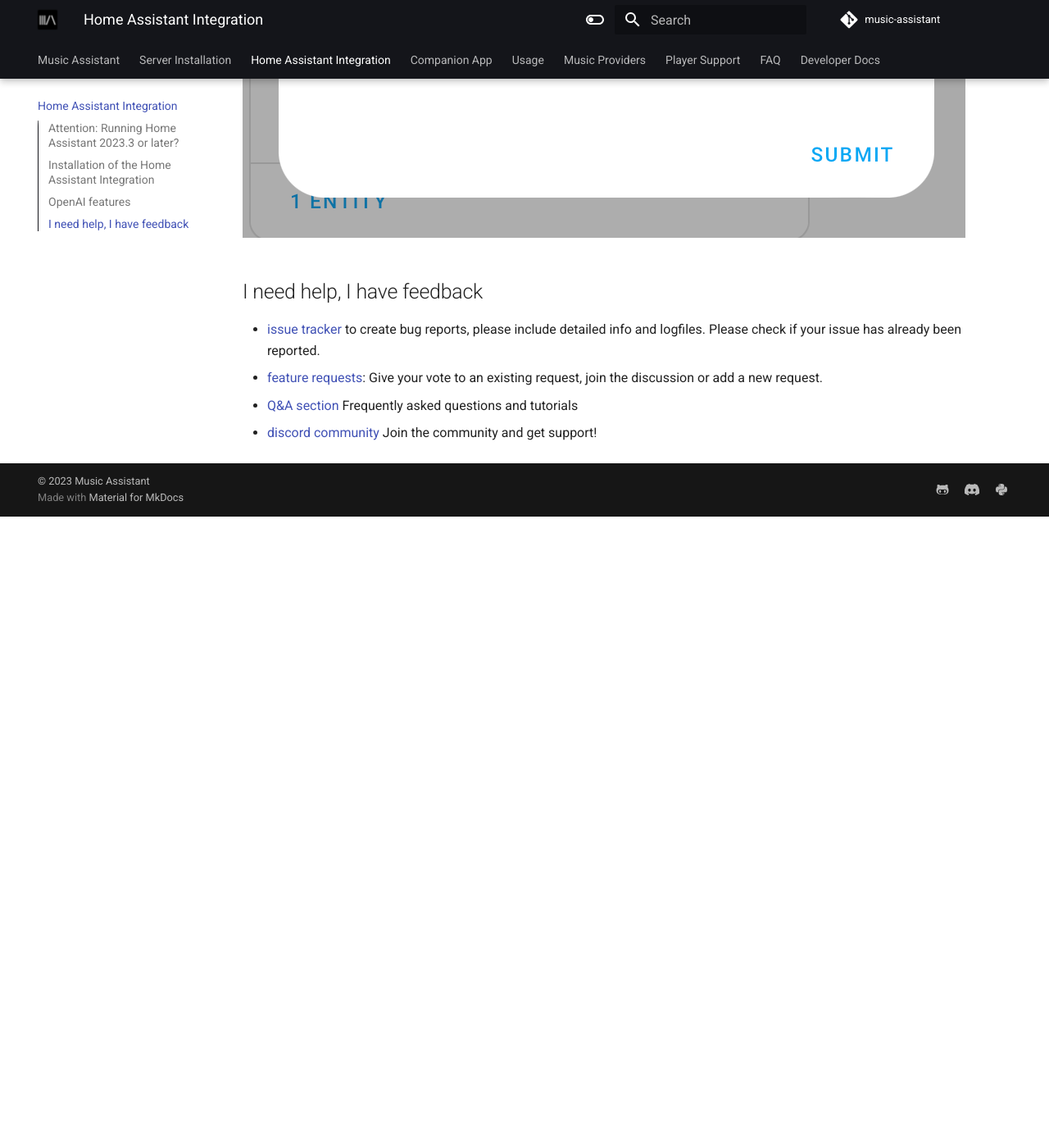
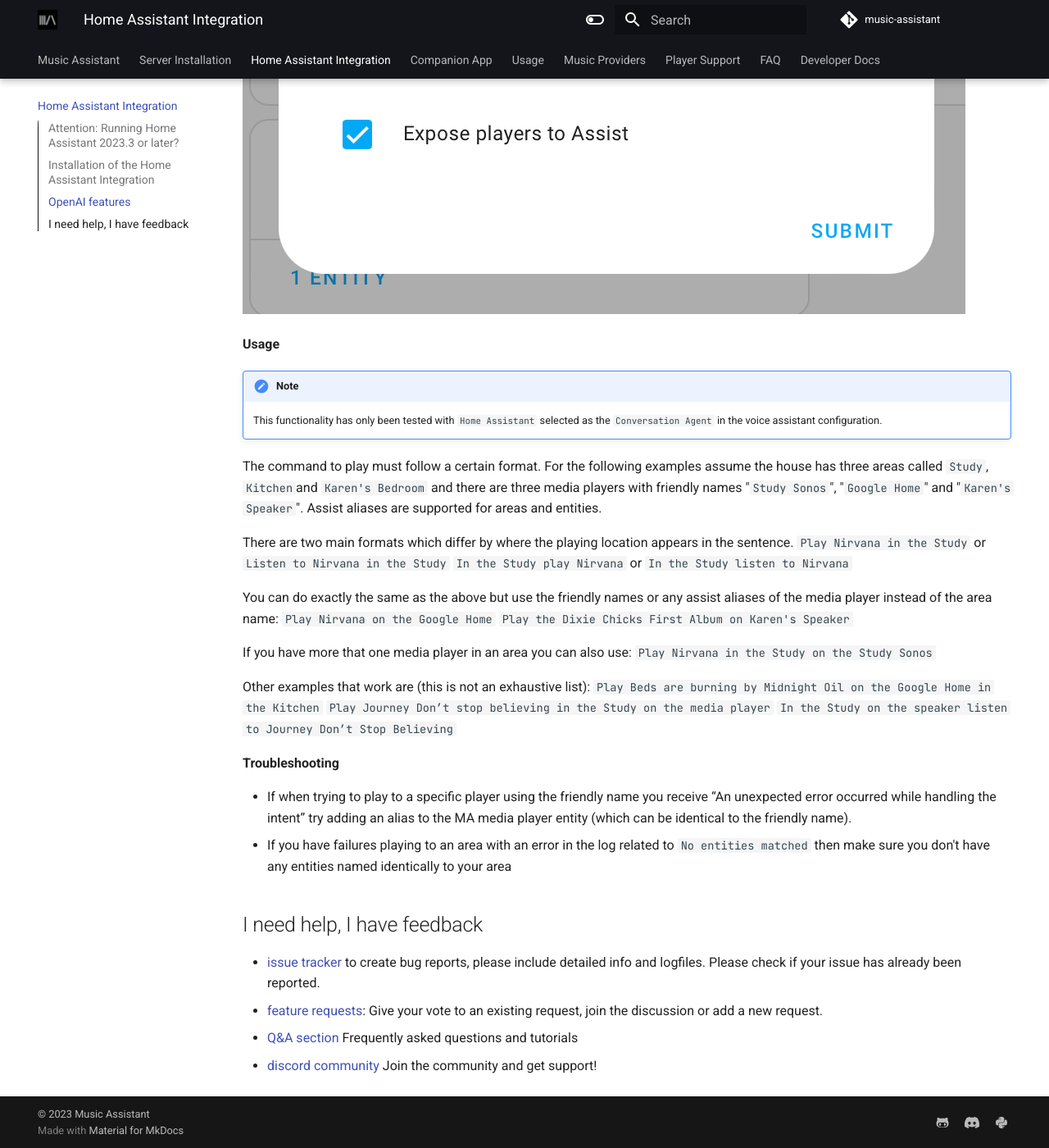
Before and after one commit to pwbriggs/music-assistant.github.io, an MkDocs documentation site: the page built from docs/integration.md, in a window 1280 px wide and 1400 px high, scrolled down 1812 px. Shown: the whole window at 82% size. Built offline with MkDocs 1.6.1 and Material for MkDocs 9.7.7, drawn with Linux system fonts in a browser that asks for light colours; before the commit the page ends 2442 px from its top, so only the background shows below that; some of the changed text lies outside the part shown.

Commit message:
Merge additional OpenAI info from the FAQs

```diff
--- a/docs/integration.md
+++ b/docs/integration.md
@@ -29,16 +29,46 @@
 
 ## OpenAI features
 
-During [Chapter 5 of "Year of the Voice"](https://www.youtube.com/live/djEkgoS5dDQ?si=pt8-qYH3PTpsnOq9&t=3699), [JLo](https://blog.jlpouffier.fr/chatgpt-powered-music-search-engine-on-a-local-voice-assistant/) showed something he had been working on to use the OpenAI integration along with Music Assistant. We now have this feature baked in to the integration code directly, although some extra setup is still required.
+During [Chapter 5 of "Year of the Voice"](https://www.youtube.com/live/djEkgoS5dDQ?si=pt8-qYH3PTpsnOq9&t=3699), [JLo](https://blog.jlpouffier.fr/chatgpt-powered-music-search-engine-on-a-local-voice-assistant/) showed something he had been working on to use the OpenAI integration along with Music Assistant. Note that this originally worked by using custom intents and it was difficult to reliably specify a player or an area for the music to be sent to. For this reason the functionality is built into the MA Integration.
+
+**Installation Requirements**
 - You need to be running the latest BETA of the HA Integration
+- You need a voice assistant configured (even if you want to just type in the query)
 - You need to create/add another OpenAI integration that is purely for Music Assistant.
-- Add the prompt found [here](https://github.com/music-assistant/hass-music-assistant/blob/main/prompt/prompt.txt) to the configuration of the the OpenAI integration.
+Add the prompt found [here](https://github.com/music-assistant/hass-music-assistant/blob/main/prompt/prompt.txt) when completing the configuration. For the ChatGPT version `gpt-3.5-turbo-1106` has been found to work well.
 - Add a directory in your Home Assistant `config` dir name `custom_sentences/en`
-- Add the file found [here](https://github.com/music-assistant/hass-music-assistant/blob/main/custom_sentences/en/play_media_on_media_player.yaml), to that dir.
-- When setting up the Music Assistant integration, make sure that you select the correct Conversation Agent and also
-allow the auto-exposure of Mass media players to Assist
+- Add the file found [here](https://github.com/music-assistant/hass-music-assistant/blob/main/custom_sentences/en/play_media_on_media_player.yaml), to that directory.
+- When setting up the Music Assistant integration, make sure that you select the correct Conversation Agent and also allow the auto-exposure of MA media players to Assist
 
 ![Preview image](assets/screenshots/screen6.png)
+
+**Usage**
+
+!!! note
+    This functionality has only been tested with `Home Assistant` selected as the `Conversation Agent` in the voice assistant configuration.
+
+The command to play must follow a certain format. For the following examples assume the house has three areas called `Study`, `Kitchen `and `Karen's Bedroom` and there are three media players with friendly names "`Study Sonos`", "`Google Home`" and "`Karen's Speaker`". Assist aliases are supported for areas and entities.
+
+There are two main formats which differ by where the playing location appears in the sentence.
+`Play Nirvana in the Study` or `Listen to Nirvana in the Study`
+`In the Study play Nirvana` or `In the Study listen to Nirvana`
+
+You can do exactly the same as the above but use the friendly names or any assist aliases of the media player instead of the area name:
+`Play Nirvana on the Google Home`
+`Play the Dixie Chicks First Album on Karen's Speaker`
+
+If you have more that one media player in an area you can also use:
+`Play Nirvana in the Study on the Study Sonos`
+
+Other examples that work are (this is not an exhaustive list):
+`Play Beds are burning by Midnight Oil on the Google Home in the Kitchen`
+`Play Journey Don’t stop believing in the Study on the media player`
+`In the Study on the speaker listen to Journey Don’t Stop Believing`
+
+**Troubleshooting**
+
+- If when trying to play to a specific player using the friendly name you receive “An unexpected error occurred while handling the intent” try adding an alias to the MA media player entity (which can be identical to the friendly name).
+- If you have failures playing to an area with an error in the log related to `No entities matched` then make sure you don't have any entities named identically to your area
 
 ## I need help, I have feedback
 
```
